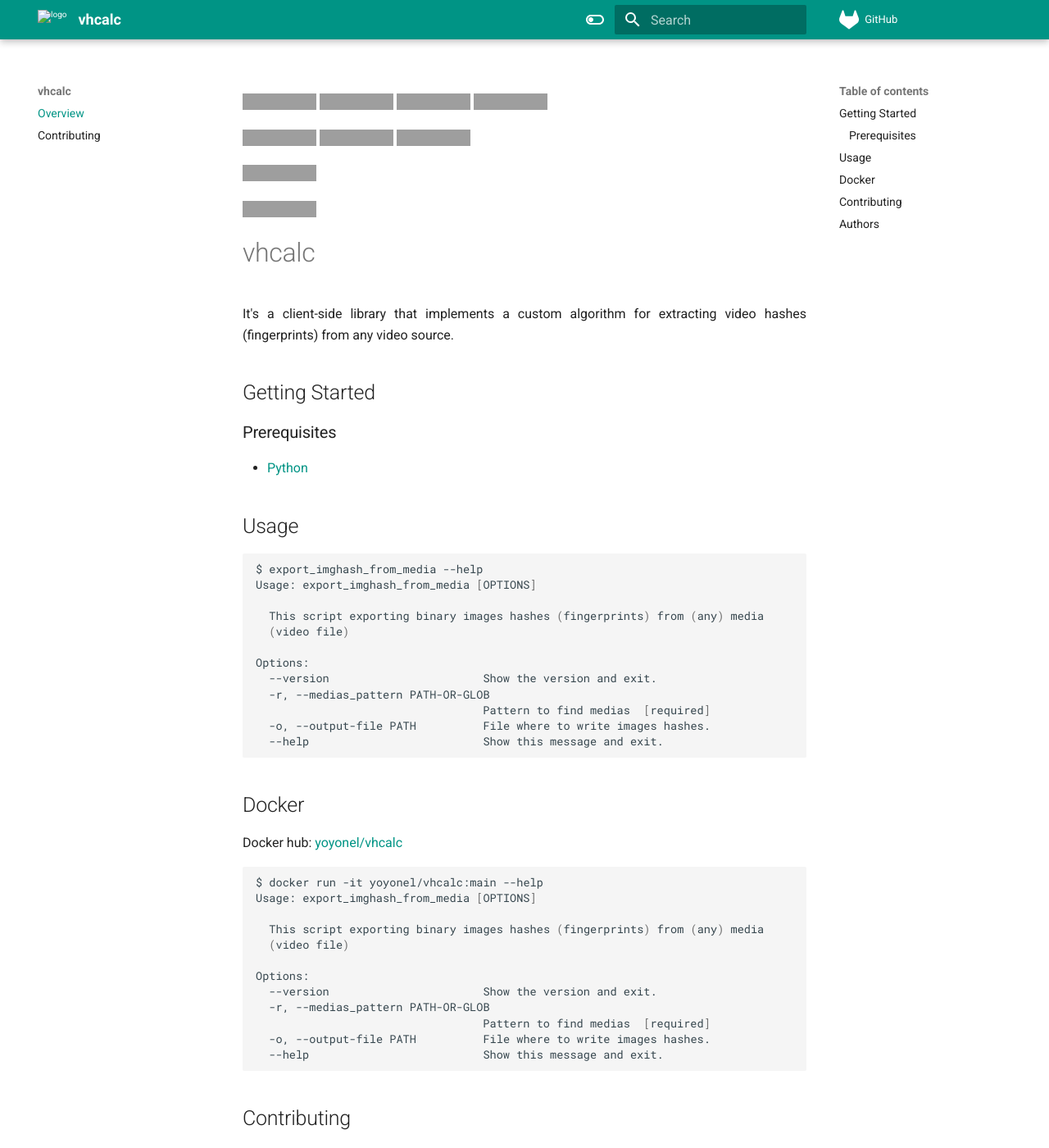
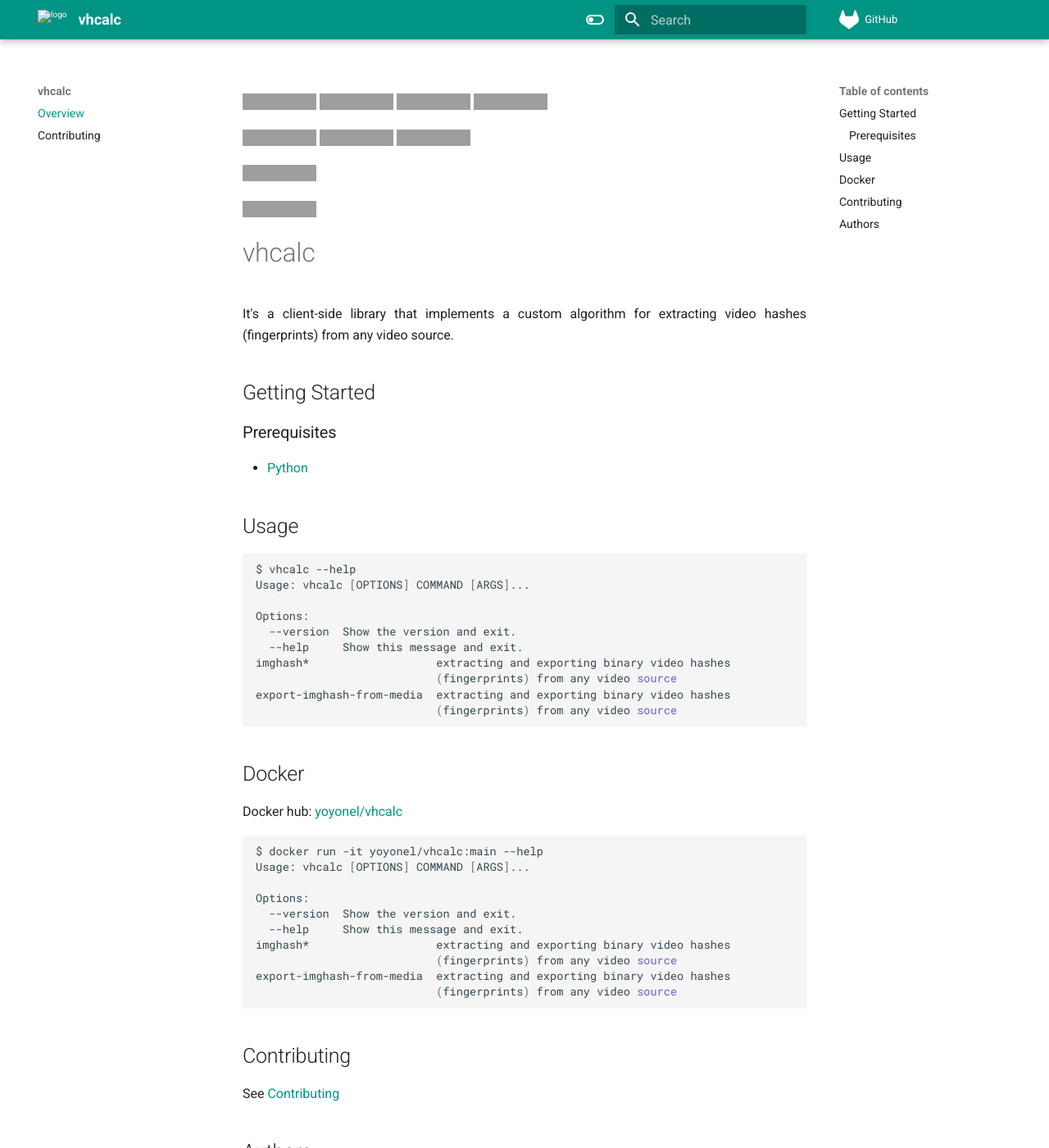
Before and after one commit to yoyonel/vhcalc, an MkDocs documentation site: the page built from docs/README.md, in a window 1280 px wide and 1400 px high, cut to the strip 0-1400 px from the top of the window. Shown: the whole strip at 82% size. Built offline with MkDocs 1.6.1 and Material for MkDocs 9.7.7, drawn with Linux system fonts in a browser that asks for light colours; comment, search, counter and statistics services are not loaded; grey boxes are pictures that could not be loaded.

Commit message:
docs(application): update application invokacation and helps

````diff
--- a/docs/README.md
+++ b/docs/README.md
@@ -23,18 +23,16 @@
 ## Usage
 
 ```sh
-$ export_imghash_from_media --help
-Usage: export_imghash_from_media [OPTIONS]
-
-  This script exporting binary images hashes (fingerprints) from (any) media
-  (video file)
+$ vhcalc --help
+Usage: vhcalc [OPTIONS] COMMAND [ARGS]...
 
 Options:
-  --version                       Show the version and exit.
-  -r, --medias_pattern PATH-OR-GLOB
-                                  Pattern to find medias  [required]
-  -o, --output-file PATH          File where to write images hashes.
-  --help                          Show this message and exit.
+  --version  Show the version and exit.
+  --help     Show this message and exit.
+imghash*                   extracting and exporting binary video hashes
+                           (fingerprints) from any video source
+export-imghash-from-media  extracting and exporting binary video hashes
+                           (fingerprints) from any video source
 ```
 
 
@@ -44,17 +42,15 @@
 
 ```sh
 $ docker run -it yoyonel/vhcalc:main --help
-Usage: export_imghash_from_media [OPTIONS]
-
-  This script exporting binary images hashes (fingerprints) from (any) media
-  (video file)
+Usage: vhcalc [OPTIONS] COMMAND [ARGS]...
 
 Options:
-  --version                       Show the version and exit.
-  -r, --medias_pattern PATH-OR-GLOB
-                                  Pattern to find medias  [required]
-  -o, --output-file PATH          File where to write images hashes.
-  --help                          Show this message and exit.
+  --version  Show the version and exit.
+  --help     Show this message and exit.
+imghash*                   extracting and exporting binary video hashes
+                           (fingerprints) from any video source
+export-imghash-from-media  extracting and exporting binary video hashes
+                           (fingerprints) from any video source
 ```
 
 ## Contributing
````
